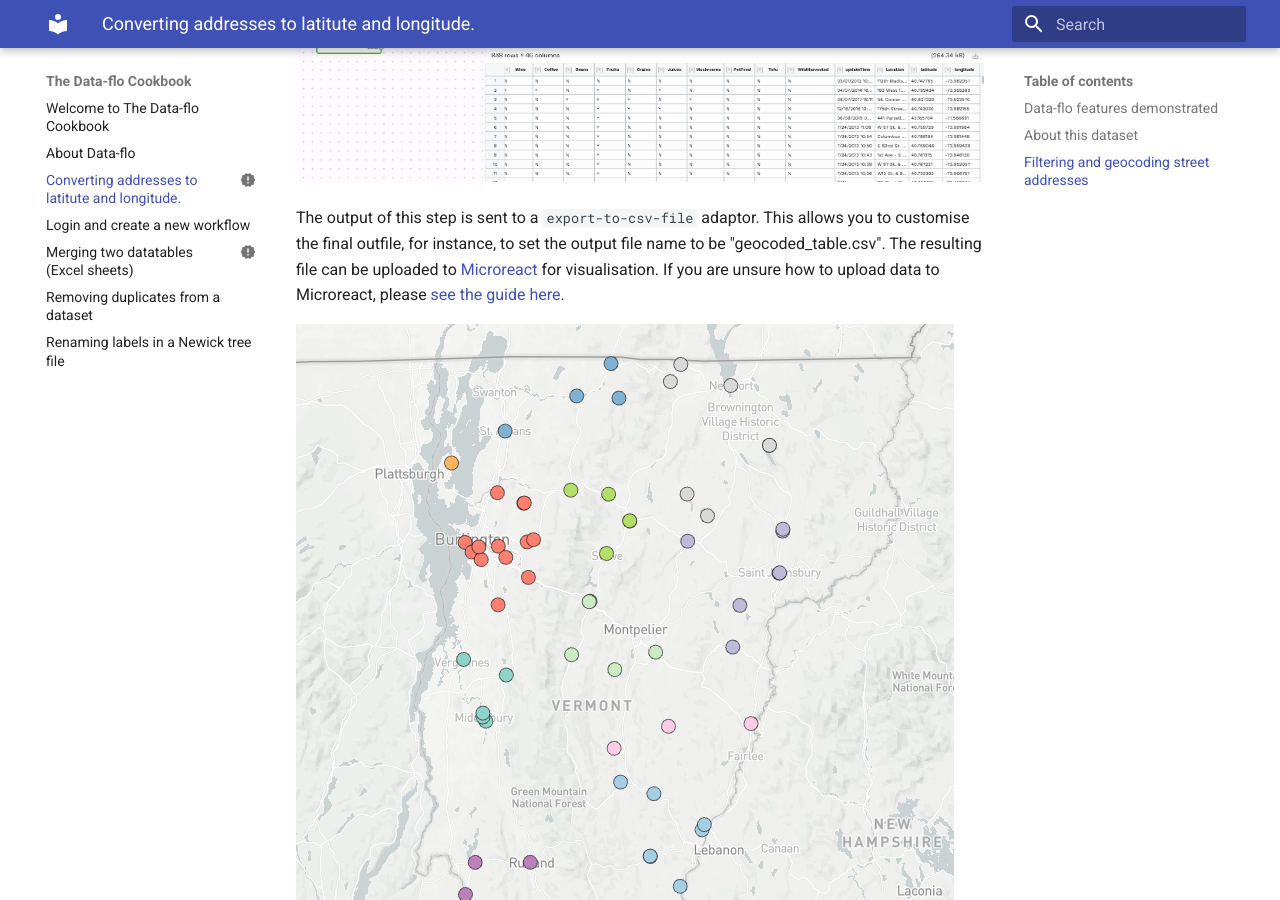
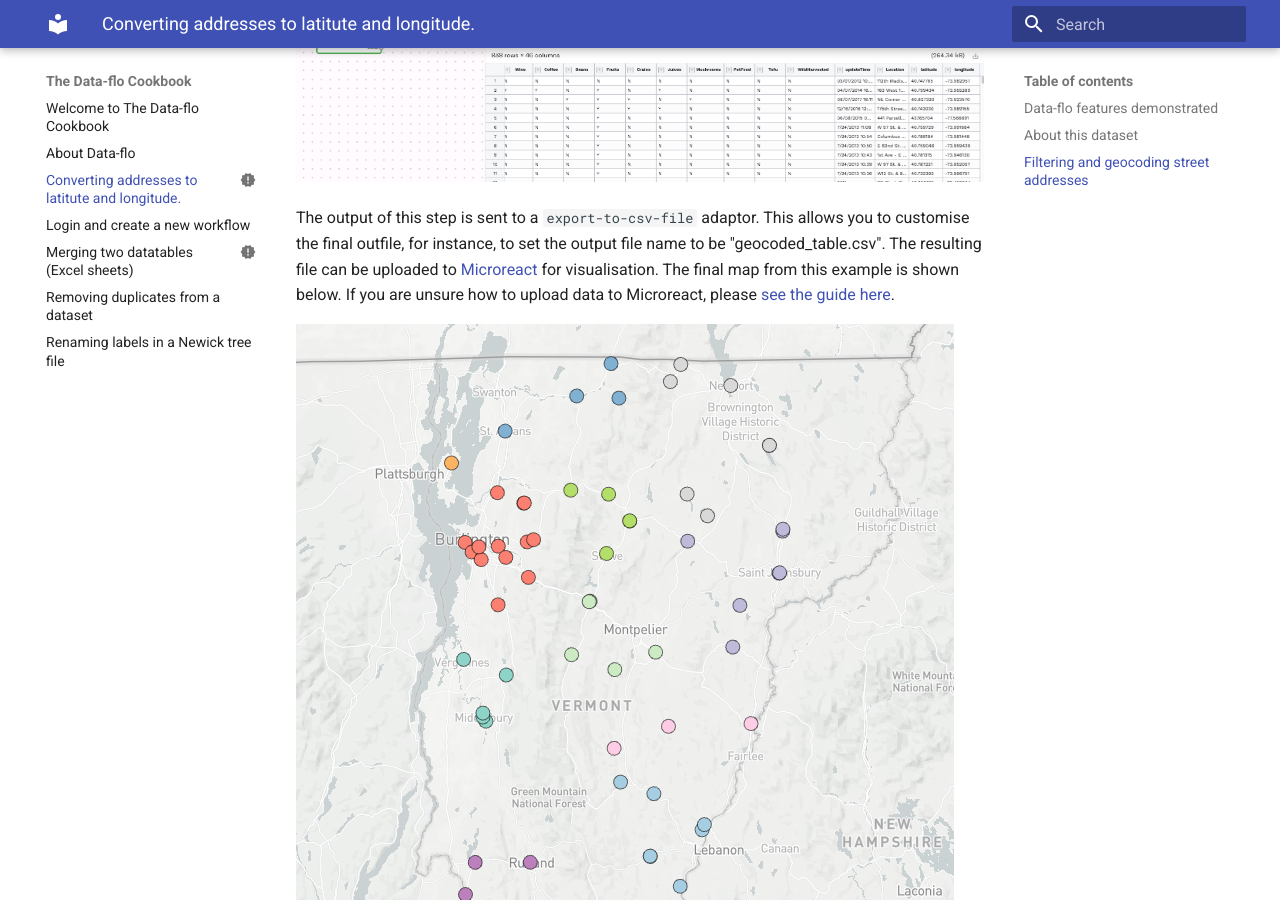
Before and after one commit to happykhan/dataflo-cookbook, an MkDocs documentation site: the page built from docs/geocoding-market.md, in a window 1280 px wide and 900 px high, scrolled down 4217 px. Built offline with MkDocs 1.6.1 and Material for MkDocs 9.7.7, drawn with Linux system fonts in a browser that asks for light colours.

Commit message:
merge example

```diff
--- a/docs/geocoding-market.md
+++ b/docs/geocoding-market.md
@@ -74,6 +74,6 @@ The filtered table is passed to a `geocoding` adaptor for the actual geocoding.
 
 ![Existing df](./geocoding/geocoding.png)
 
-The output of this step is sent to a `export-to-csv-file` adaptor. This allows you to customise the final outfile, for instance, to set the output file name to be "geocoded_table.csv". The resulting file can be uploaded to [Microreact](https://microreact.org/upload) for visualisation. If you are unsure how to upload data to Microreact, please [see the guide here](https://microreact-cookbook.netlify.app/basic-upload/).
+The output of this step is sent to a `export-to-csv-file` adaptor. This allows you to customise the final outfile, for instance, to set the output file name to be "geocoded_table.csv". The resulting file can be uploaded to [Microreact](https://microreact.org/upload) for visualisation. The final map from this example is shown below. If you are unsure how to upload data to Microreact, please [see the guide here](https://microreact-cookbook.netlify.app/basic-upload/).
 
 ![Existing df](./geocoding/microreact-map.png)
```
